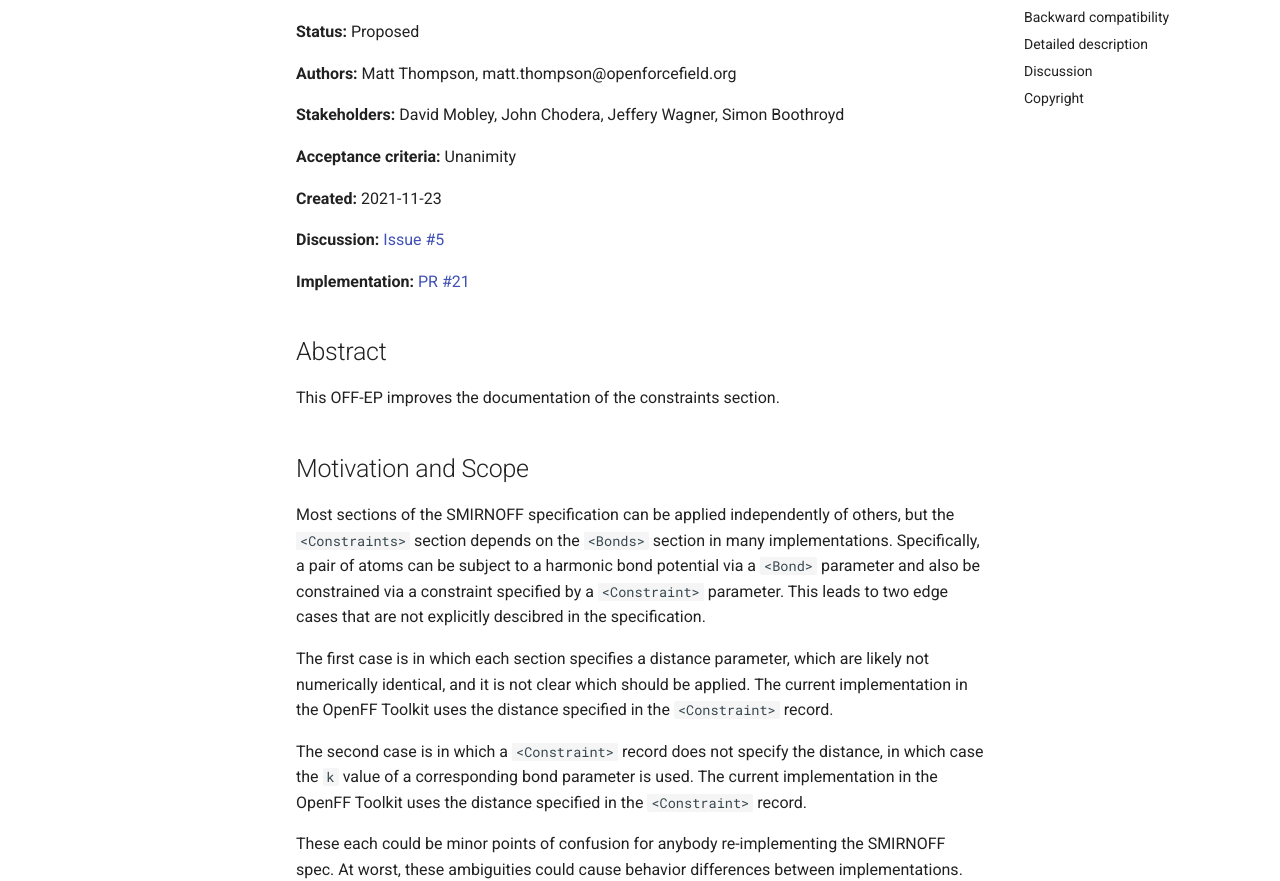
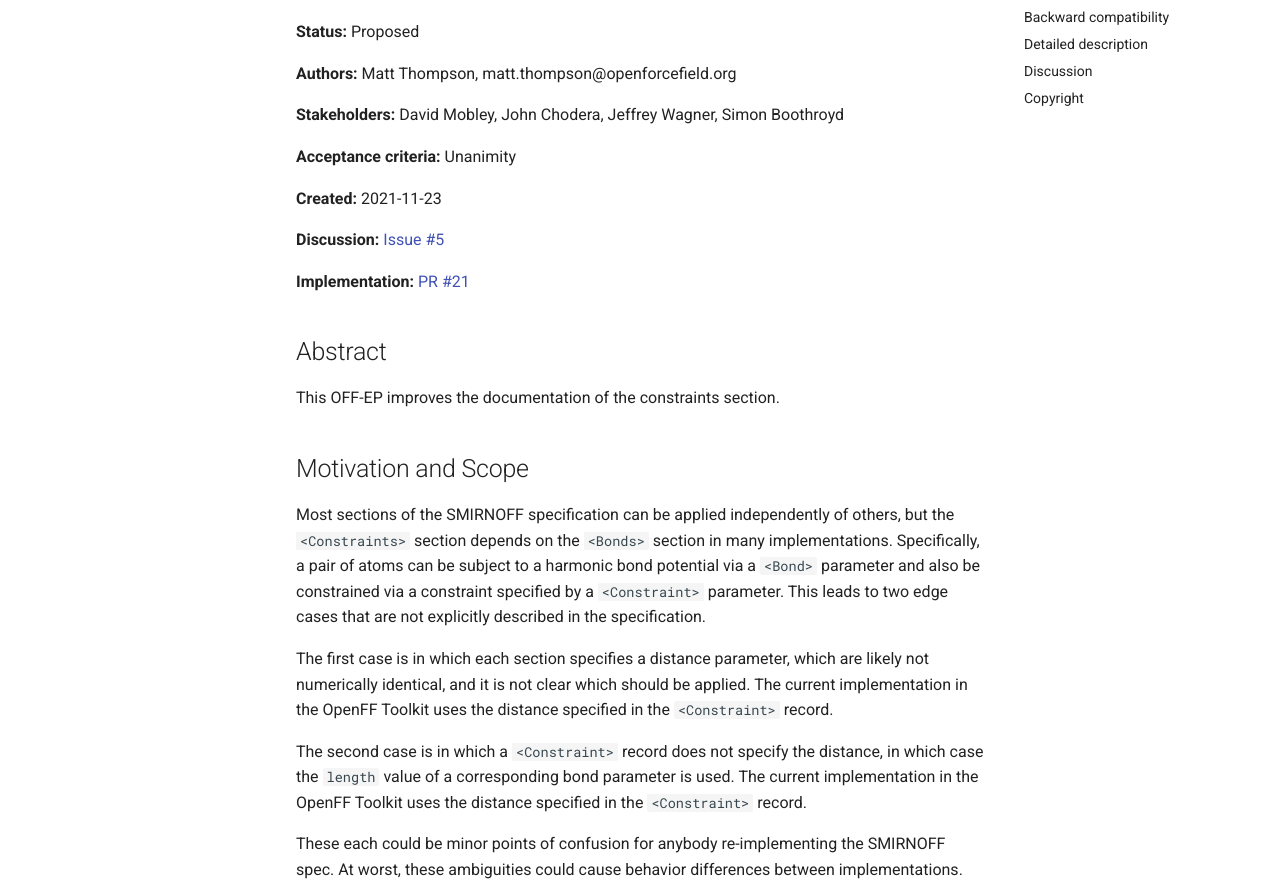
Before and after one commit to openforcefield/standards, an MkDocs documentation site: the page built from docs/enhancement-proposals/off-ep-0001.md, in a window 1280 px wide and 1400 px high. Shown: the part 202-1083 px from the top of the window. Built offline with MkDocs 1.6.1 and Material for MkDocs 9.7.7, drawn with Linux system fonts in a browser that asks for light colours.

Commit message:
Apply suggestions from code review
Co-authored-by: Jeff Wagner <jwagnerjpl@gmail.com>

```diff
--- a/docs/enhancement-proposals/off-ep-0001.md
+++ b/docs/enhancement-proposals/off-ep-0001.md
@@ -4,7 +4,7 @@
 
 **Authors:** Matt Thompson, matt.thompson@openforcefield.org
 
-**Stakeholders:** David Mobley, John Chodera, Jeffery Wagner, Simon Boothroyd
+**Stakeholders:** David Mobley, John Chodera, Jeffrey Wagner, Simon Boothroyd
 
 **Acceptance criteria:** Unanimity
 
@@ -24,14 +24,14 @@ Most sections of the SMIRNOFF specification can be applied independently of othe
 `<Constraints>` section depends on the `<Bonds>` section in many implementations. Specifically, a
 pair of atoms can be subject to a harmonic bond potential via a `<Bond>` parameter and also be
 constrained via a constraint specified by a `<Constraint>` parameter. This leads to two edge cases
-that are not explicitly descibred in the specification.
+that are not explicitly described in the specification.
 
 The first case is in which each section specifies a distance parameter, which are likely not
 numerically identical, and it is not clear which should be applied. The current implementation in
 the OpenFF Toolkit uses the distance specified in the `<Constraint>` record.
 
 The second case is in which a `<Constraint>` record does not specify the distance, in which case the
-`k` value of a corresponding bond parameter is used. The current implementation in the OpenFF
+`length` value of a corresponding bond parameter is used. The current implementation in the OpenFF
 Toolkit uses the distance specified in the `<Constraint>` record.
 
 These each could be minor points of confusion for anybody re-implementing the SMIRNOFF spec. At
```
